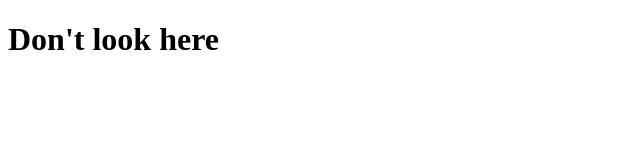
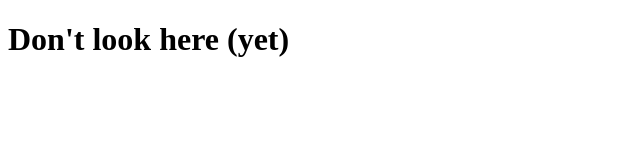
Before and after one commit to cowthatprograms/web, a plain HTML site: page index.html in a window 1280 px wide. Shown: the whole page, without its empty margins (0-640 px from the left). Drawn offline with Linux system fonts and the light colour scheme.

Commit message:
Update index.html

```diff
--- a/index.html
+++ b/index.html
@@ -12,7 +12,7 @@
     <title>Legend Cow</title>
   </head>
   <body>
-    <h1>Don't look here</h1>
+    <h1>Don't look here (yet)</h1>
     <p></p>
   </body>
 </html>
```
